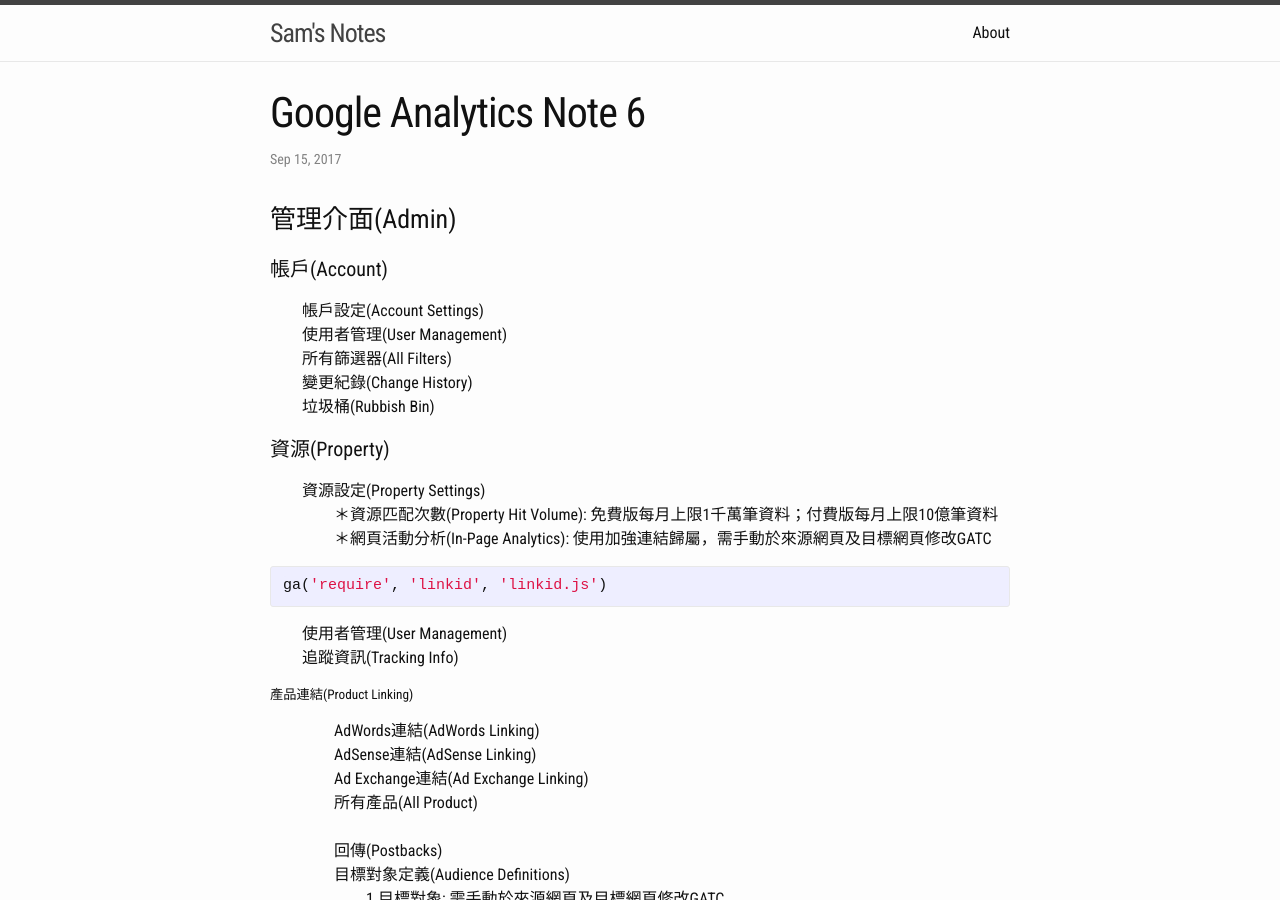
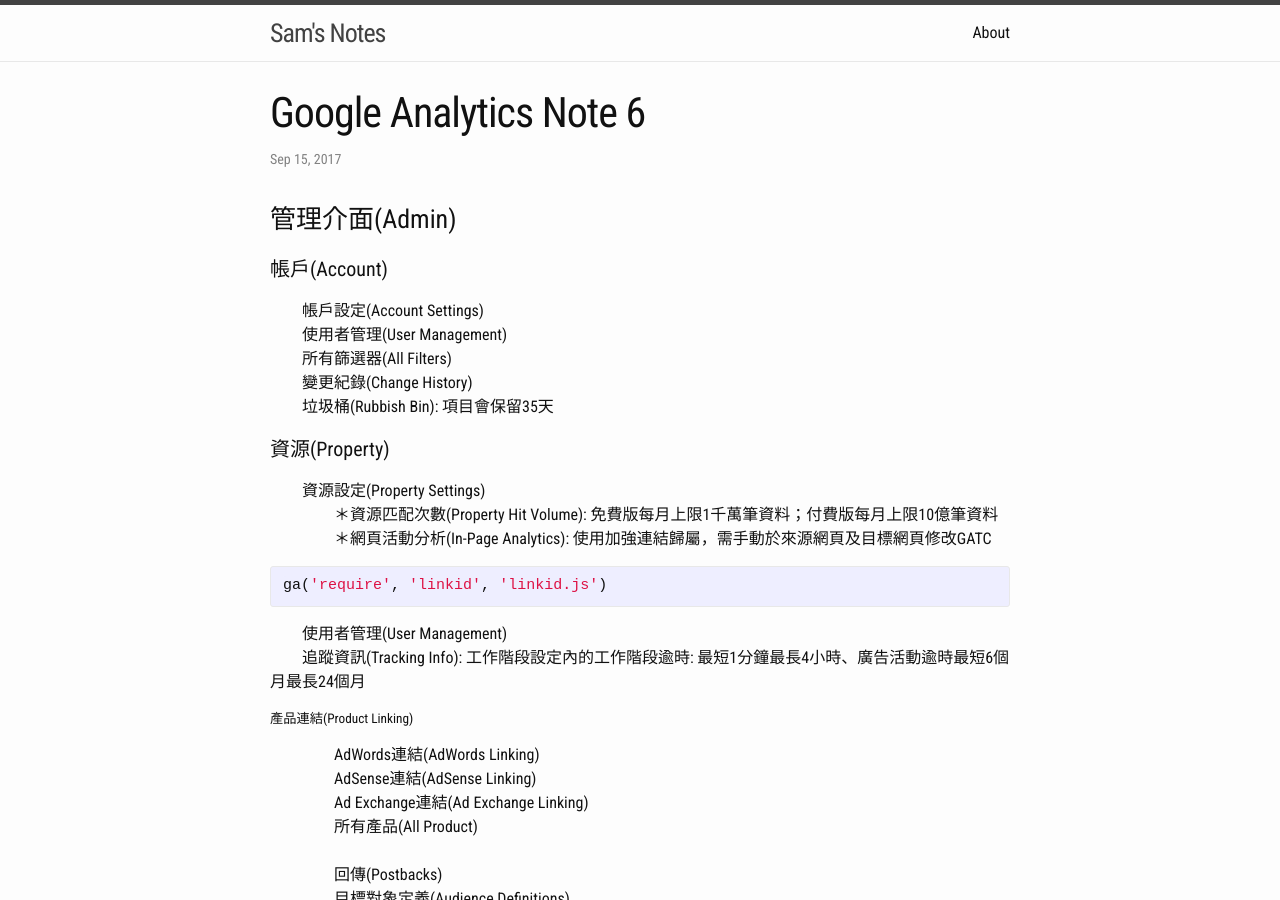
Before and after one commit to hsinfuyeh/hsinfuyeh.github.io, a Jekyll site: the page built from _posts/2017-09-15-google-analytics-06.markdown, in a window 1280 px wide and 900 px high. Built offline with Jekyll 4.4.1, drawn with Linux system fonts in a browser that asks for light colours.

Commit message:
update notes

```diff
--- a/_posts/2017-09-14-google-analytics-05.markdown
+++ b/_posts/2017-09-14-google-analytics-05.markdown
@@ -30,7 +30,7 @@
 <h4>多管道程序(Multi-Channel Funnels)</h4>
 　　總覽(Overview)<br>
 　　輔助轉換(Assisted Coversions): 轉換前訪客與網站之間的任何非最終互動<br>
-　　最佳轉換路徑(Top Conversion Paths):
+　　最佳轉換路徑(Top Conversion Paths):<br>
 　　　　1.多媒體廣告(Display): 透過千次曝光出價(CPM, Cost-per-thousand-impressions)<br>
 　　　　2.付費搜尋(Paid Search): 藉由單次點擊出價(CPC, Cost-per-click)或每次點擊出價(Pay-per-click, PPC)<br>
 　　　　3.其他廣告(Other Advertising): 媒介標記為「cpc」、「ppc」、「cpm」、「cpv」、「cpa」、「cpp」或「affiliate」(不含付費搜尋) 的工作階段<br>
@@ -42,7 +42,7 @@
 　　轉換耗時(Time Lag)<br>
 　　路徑長度(Path Length)<br>
 <h4>功勞歸屬(Attribution)</h4>
-　　模式比較工具(Model Comparison Tool):
+　　模式比較工具(Model Comparison Tool):<br>
 　　　　1.最終互動(Last Interaction): 完成目標轉換前的最終互動(Direct)<br>
 　　　　2.上次非直接造訪點擊(Last Non-Direct Click): 完成目標轉換前的最終互動，但非透過直接輸入方式(Email)<br>
 　　　　3.對AdWords廣告的最終點擊(Last AdWords Click): 歸功於最後一則AdWords廣告<br>
--- a/_posts/2017-09-15-google-analytics-06.markdown
+++ b/_posts/2017-09-15-google-analytics-06.markdown
@@ -11,14 +11,14 @@
 　　使用者管理(User Management)<br>
 　　所有篩選器(All Filters)<br>
 　　變更紀錄(Change History)<br>
-　　垃圾桶(Rubbish Bin)<br>
+　　垃圾桶(Rubbish Bin): 項目會保留35天<br>
 <h4>資源(Property)</h4>
 　　資源設定(Property Settings)<br>
 　　　　＊資源匹配次數(Property Hit Volume): 免費版每月上限1千萬筆資料；付費版每月上限10億筆資料<br>
 　　　　＊網頁活動分析(In-Page Analytics): 使用加強連結歸屬，需手動於來源網頁及目標網頁修改GATC<br>
 {% highlight ruby %}ga('require', 'linkid', 'linkid.js'){% endhighlight %}
 　　使用者管理(User Management)<br>
-　　追蹤資訊(Tracking Info)<br>
+　　追蹤資訊(Tracking Info): 工作階段設定內的工作階段逾時: 最短1分鐘最長4小時、廣告活動逾時最短6個月最長24個月<br>
 <h5>產品連結(Product Linking)</h5>
 　　　　AdWords連結(AdWords Linking)<br>
 　　　　AdSense連結(AdSense Linking)<br>
```
